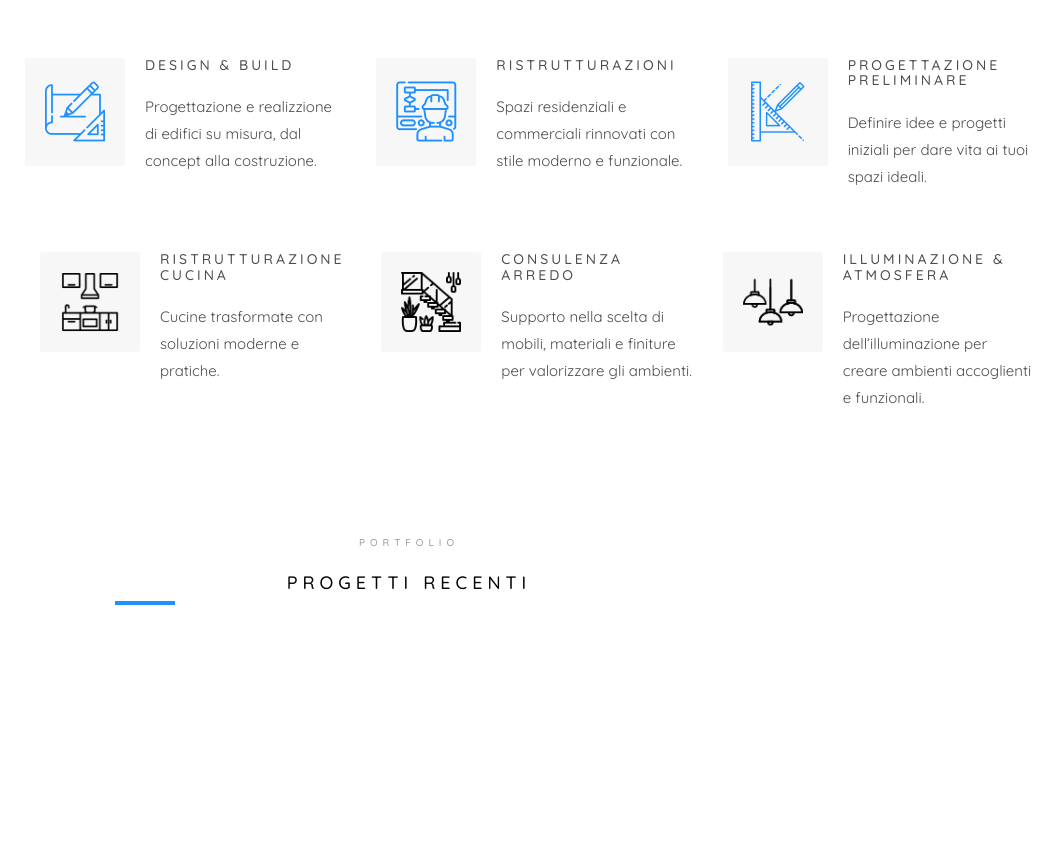
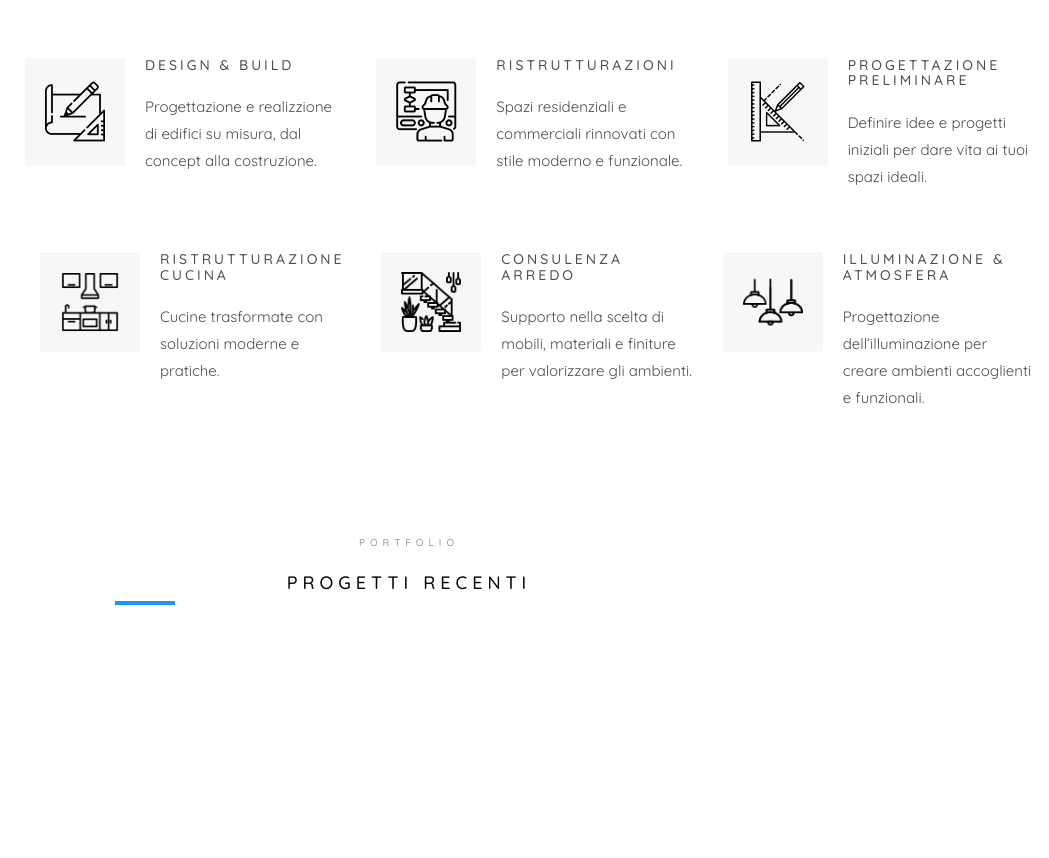
Before and after one commit to almadesignstudio/almadesignstudio.github.io, a plain HTML site: page index.html in a window 1280 px wide. Shown: the part 1717-2575 px from the top of the page, without its empty margins (231-1280 px from the left). Drawn offline with nearby package versions, Linux system fonts and the light colour scheme; files whose address does not match are found by name.

Commit message:
Update style.css

```diff
--- a/css/style.css
+++ b/css/style.css
@@ -599,7 +599,7 @@ body.offcanvas {
     .colorlib-feature .colorlib-icon i {
       display: table-cell;
       vertical-align: middle;
-      color: #1E90FF;
+      color: #000 !important;
       font-size: 60px;
       height: 100px; }
       @media screen and (max-width: 1200px) {
```
